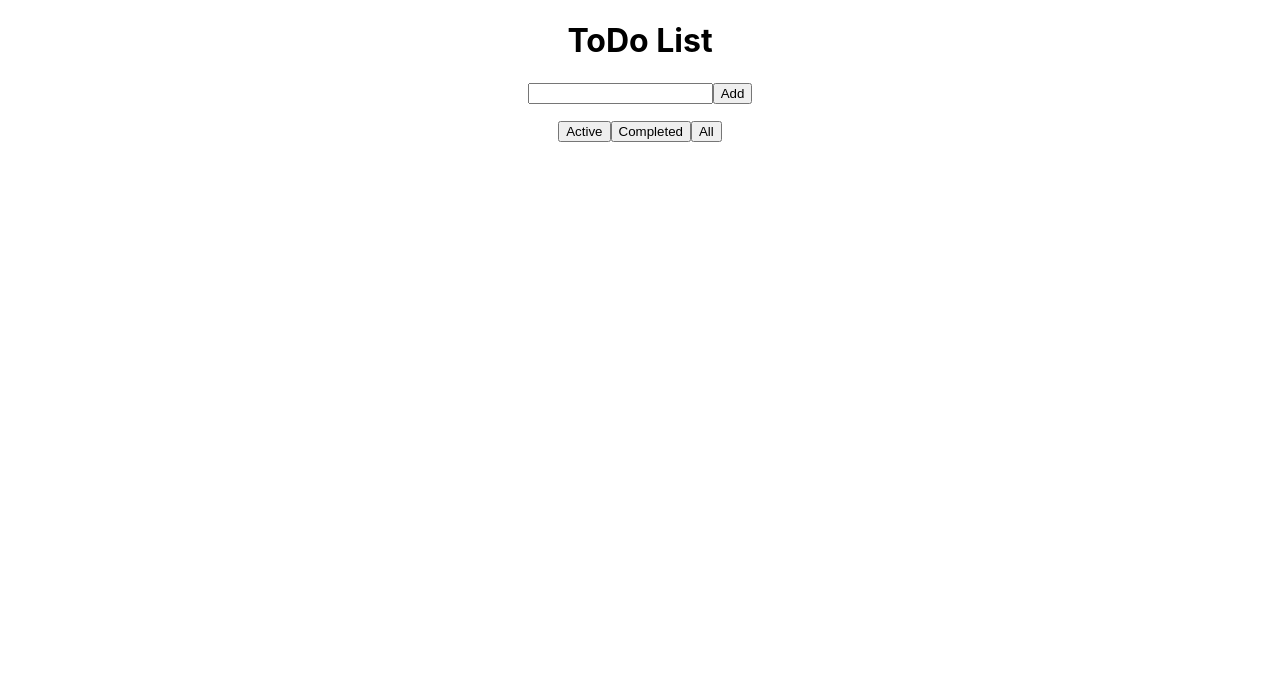
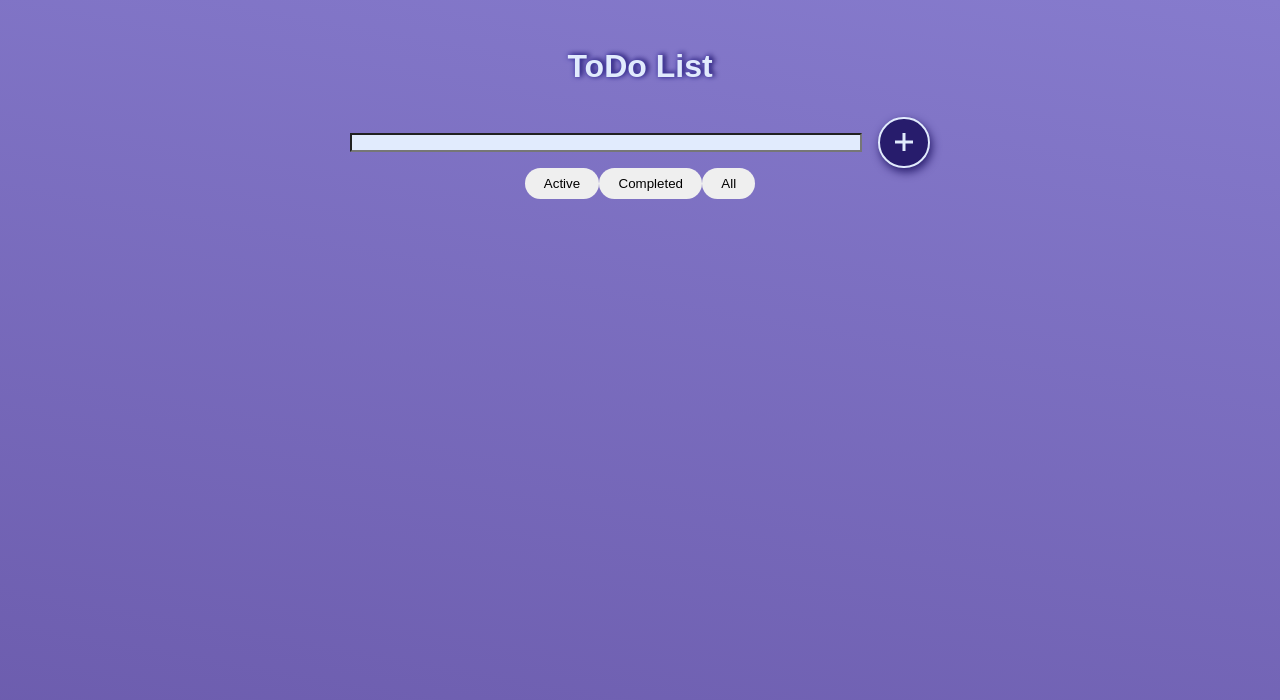
Before and after one commit to TreyK95/Styled-todo, a React (Create React App) app: page / in a window 1280 px wide. Shown: the top 700 px of the page. Built offline with nearby package versions, Linux system fonts and the light colour scheme; a web font is replaced by a local one.

Commit message:
finished

```diff
--- a/src/App.js
+++ b/src/App.js
@@ -3,6 +3,7 @@ import "./App.css";
 import Todos from "./components/Todos";
 import { motion } from "framer-motion";
 import DisplayTodos from "./components/DisplayTodos";
+import "./css/main.css";
 
 function App() {
   return (
--- a/src/components/Todos.js
+++ b/src/components/Todos.js
@@ -1,6 +1,8 @@
 import React, { useState } from "react";
 import { connect } from "react-redux";
 import { addTodos } from "../redux/reducer";
+import { GoPlus } from "react-icons/go";
+import { motion } from "framer-motion";
 
 const mapStateToProps = (state) => {
   return {
@@ -45,17 +47,22 @@ const Todos = (props) => {
         value={todo}
       />
 
-      <button className="add-btn" onClick={() => add()}>
-        Add
-      </button>
+      <motion.button
+        whileHover={{ scale: 1.4 }}
+        whileTap={{ scale: 0.9 }}
+        className="add-btn"
+        onClick={() => add()}
+      >
+        <GoPlus />
+      </motion.button>
       <br />
 
-      <ul>
+      {/* <ul>
         {props.todos.length > 0 &&
           props.todos.map((item) => {
             return <li key={item.id}>{item.item}</li>;
           })}
-      </ul>
+      </ul> */}
     </div>
   );
 };
```
